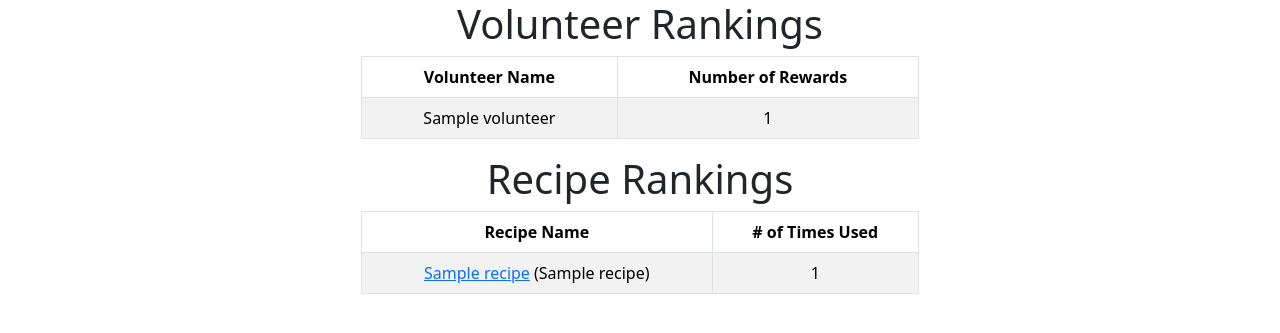
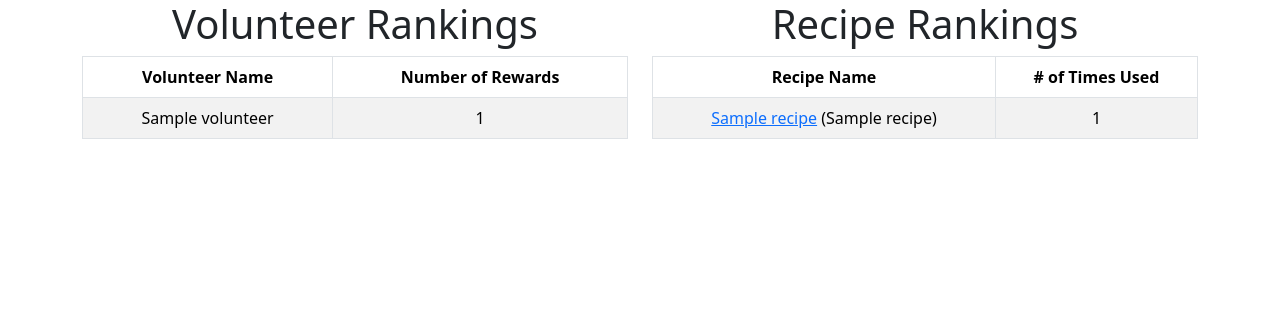
Before and after one commit to kovidcerejo/MoG, a Flask app: template templates/rankings.html in a window 1280 px wide. Shown: the top 333 px of the page. Run offline with Flask 3, Linux system fonts and the light colour scheme; the template is opened without the code that fills it: most values are stand-ins (such as "Sample title", 1, 10 or a date in 2020); some libraries are stand-ins or nearby versions.

Commit message:
Increased button size on home page, displayed admin rankings side-by-side

```diff
--- a/templates/index.html
+++ b/templates/index.html
@@ -7,6 +7,6 @@
 {% block body %}
     <h1>Meals of Gratitude Homepage</h1>
     <h4>Please select your role.</h3>
-    <a href="/teachers" class="btn btn-primary">Teachers</a>
-    <a href="/volunteers" class="btn btn-primary">Volunteers</a>
+    <a href="/teachers" class="btn btn-primary btn-lg">Teachers</a>
+    <a href="/volunteers" class="btn btn-primary btn-lg">Volunteers</a>
 {% endblock %}
--- a/templates/rankings.html
+++ b/templates/rankings.html
@@ -5,8 +5,10 @@
 {% endblock %}
 
 {% block body %}
+    <div class="row">
+        <div class="col-md-6">
         <h1>Volunteer Rankings</h1>
-    <table class="table table-striped w-50 table-bordered container">
+        <table class="table table-striped table-bordered container">
             <thead>
                 <tr>
                     <th>Volunteer Name</th>
@@ -22,8 +24,10 @@
                 {% endfor %}
             </tbody>
         </table>
+        </div>
+        <div class="col-md-6">
         <h1>Recipe Rankings</h1>
-    <table class="table table-striped w-50 table-bordered container">
+        <table class="table table-striped table-bordered container">
             <thead>
                 <tr>
                     <th>Recipe Name</th>
@@ -39,4 +43,6 @@
                 {% endfor %}
             </tbody>
         </table>
+        </div>
+    </div>
 {% endblock %}
```
Lines whose indentation alone changed are shown as unchanged.
